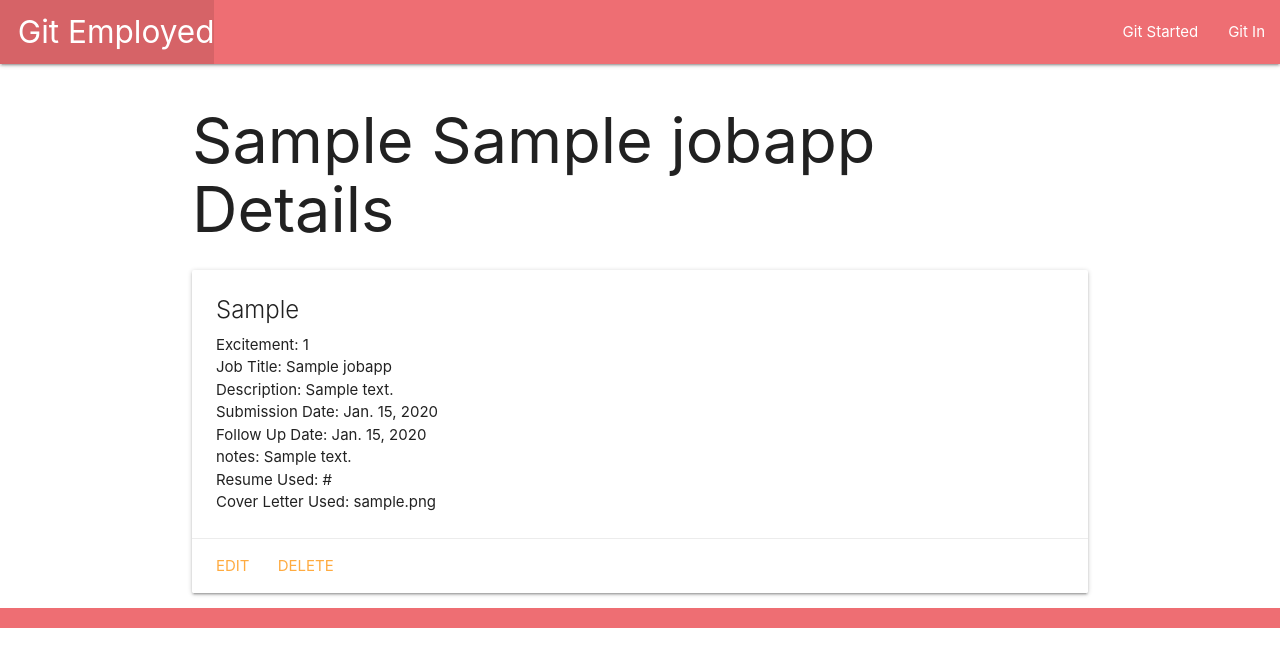
After one commit to Nexusmane/GitEmployed, a Django app: page /apps/1/ in a window 1280 px wide. The commit adds this page. Shown: the top 667 px of the page. Run offline with Django 3.2, Linux system fonts and the light colour scheme; tables that the repository leaves empty hold one stand-in row (values such as "Sample post").

Commit message:
made details page with all function + hashing out index, changed log in reroute

```diff
--- a/gitemployed/settings.py
+++ b/gitemployed/settings.py
@@ -120,7 +120,7 @@ USE_TZ = True
 
 STATIC_URL = '/static/'
 
-LOGIN_REDIRECT_URL = '/'
+LOGIN_REDIRECT_URL = '/apps/index'
 
 LOGOUT_REDIRECT_URL = '/'
 
--- a/main_app/templates/base.html
+++ b/main_app/templates/base.html
@@ -24,7 +24,7 @@
                     <li><a href="{% url 'apps_index' %}">My Jobs</a></li>
                     <li><a href="{% url 'logout' %}">Git Out</a></li>
                     {% else %}
-                    <li><a href="{% url 'signup' %}">Sign Up</a></li>
+                    <li><a href="{% url 'signup' %}">Git Started</a></li>
                     <li><a href="{% url 'login' %}">Git In</a></li>
                     {% endif %}
                 </ul>
--- /dev/null
+++ b/main_app/templates/job_applications/detail.html
@@ -0,0 +1,24 @@
+{% extends 'base.html' %}
+{% block content %}
+
+<h1>{{jobapp.company}} {{jobapp.job_title}} Details</h1>
+
+<div class="card">
+  <div class="card-content">
+    <span class="card-title">{{ jobapp.company }}</span>
+    <p>Excitement: {{ jobapp.excitement_level }}</p>
+    <p>Job Title: {{ jobapp.job_title }}</p>
+    <p>Description: {{ jobapp.description }}</p>
+    <p>Submission Date: {{ jobapp.submission_date }}</p>
+    <p>Follow Up Date: {{ jobapp.follow_up_date }}</p>
+    <p>notes: {{ jobapp.notes }}</p>
+    <p>Resume Used: {{ jobapp.resume_url }}</p>
+    <p>Cover Letter Used: {{ jobapp.cover_letter_url }}</p>
+  </div>
+  <div class="card-action">
+    <a href="">Edit</a>
+    <a href="">Delete</a>
+  </div>
+</div>
+
+{% endblock %}
--- a/main_app/templates/job_applications/index.html
+++ b/main_app/templates/job_applications/index.html
@@ -5,6 +5,7 @@
 
 {% for job in jobapps %}
   <div class="card">
+    <a href="{% url 'apps_detail' job.id %}">
       <div class="card-content">
         <span class="card-title">{{ job.company }}</span>
         <p>Title: {{ job.job_title }}</p>
--- a/main_app/templates/registration/login.html
+++ b/main_app/templates/registration/login.html
@@ -2,7 +2,7 @@
 {% block content %}
 
 
-<h1>  Log In Hur  </h1>
+<h1>Git In</h1>
 
 <form method="post" action="{% url 'login' %}">
     {% csrf_token %}
--- a/main_app/urls.py
+++ b/main_app/urls.py
@@ -7,4 +7,5 @@ urlpatterns = [
     path('accounts/signup/', views.signup, name='signup'),
     path('apps/create/', views.JobAppCreate.as_view(), name='apps_create'),
     path('apps/index/', views.apps_index, name="apps_index"),
+    path('apps/<int:jobapp_id>/', views.apps_detail, name="apps_detail"),
 ]
--- a/main_app/views.py
+++ b/main_app/views.py
@@ -18,6 +18,10 @@ def home(request):
 def apps_index(request):
   jobapps = JobApp.objects.all()
   return render(request, 'job_applications/index.html', { 'jobapps': jobapps })
+
+def apps_detail(request, jobapp_id):
+  jobapp = JobApp.objects.get(id=jobapp_id)
+  return render(request, 'job_applications/detail.html', { 'jobapp': jobapp })
 
 def signup(request):
   error_message = ''
```
Lines whose indentation alone changed are shown as unchanged.
